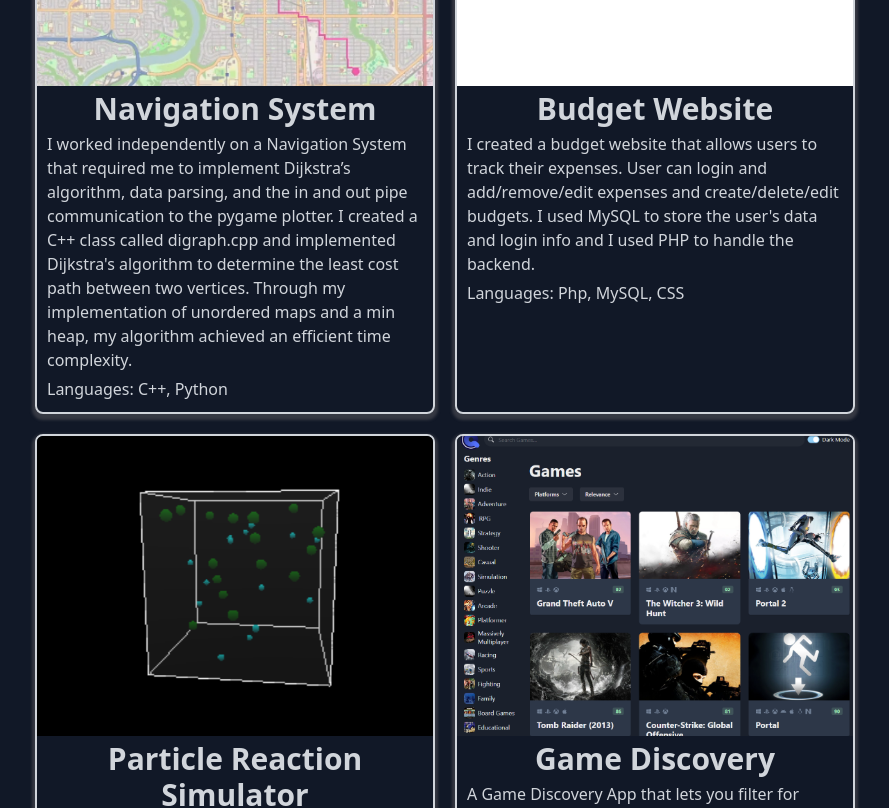
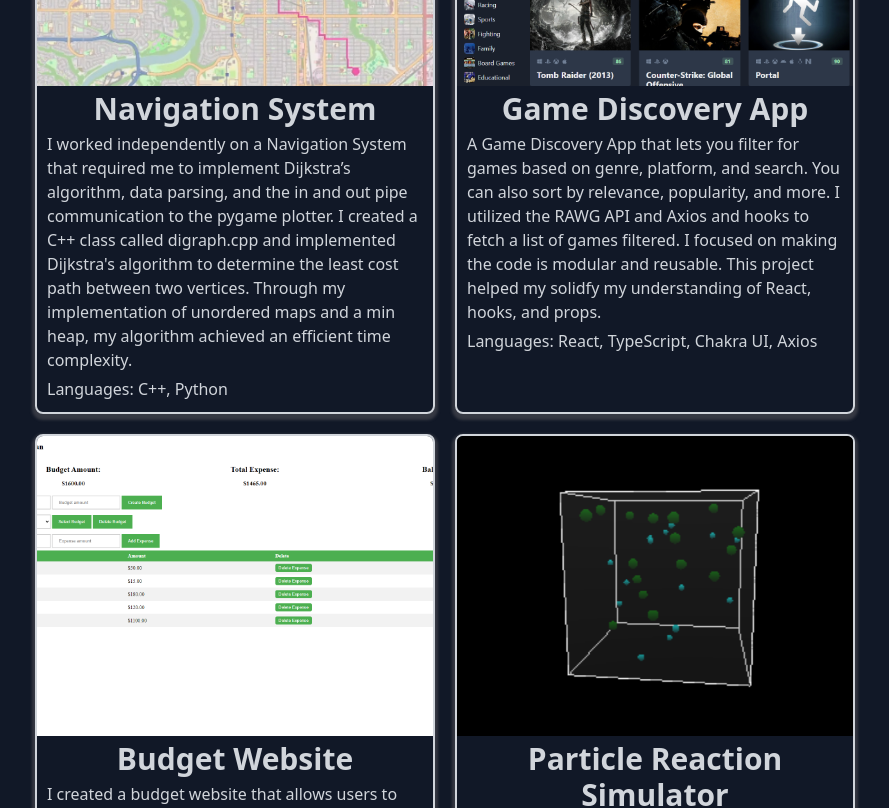
Before and after one commit to M4DF1R3/my-portfolio, a React (Create React App) app: page /projects in a window 1280 px wide. Shown: the part 380-1188 px from the top of the page, without its empty margins (195-1084 px from the left). Built offline with nearby package versions, Linux system fonts and the light colour scheme.

Commit message:
Added Project Links to GitHub

```diff
--- a/src/components/Projects/ProjectCard.js
+++ b/src/components/Projects/ProjectCard.js
@@ -1,10 +1,12 @@
 import React from "react";
 import "./Projects.scss";
 
-const ProjectCard = ({ imageSrc, title, description, languages }) => {
+const ProjectCard = ({ imageSrc, githubLink, title, description, languages }) => {
   return (
     <div className="project-card">
-      <img src={imageSrc} alt={title} />
+      <a href={githubLink} target="_blank" rel="noreferrer">
+        <img src={imageSrc} alt={title} />
+      </a>
       <div className="project-info">
         <h2 className="project-title">{title}</h2>
         <p className="project-description">{description}</p>
--- a/src/components/Projects/Projects.js
+++ b/src/components/Projects/Projects.js
@@ -12,27 +12,31 @@ const projects = [
   {
     title: "Navigation System",
     imageSrc: navSystem,
+    githubLink: "https://github.com/M4DF1R3/Navigation-System-CPP-Python",
     description: "I worked independently on a Navigation System that required me to implement Dijkstra’s algorithm, data parsing, and the in and out pipe communication to the pygame plotter. I created a C++ class called digraph.cpp and implemented Dijkstra's algorithm to determine the least cost path between two vertices. Through my implementation of unordered maps and a min heap, my algorithm achieved an efficient time complexity.",
     languages: ["C++", "Python"],
   },
   {
+    title: "Game Discovery App",
+    imageSrc: gameDiscovery,
+    githubLink: "https://github.com/M4DF1R3/game-discovery-app",
+    description: "A Game Discovery App that lets you filter for games based on genre, platform, and search. You can also sort by relevance, popularity, and more. I utilized the RAWG API and Axios and hooks to fetch a list of games filtered. I focused on making the code is modular and reusable. This project helped my solidfy my understanding of React, hooks, and props.",
+    languages: ["React", "TypeScript", "Chakra UI", "Axios"],
+  },
+  {
     title: "Budget Website",
     imageSrc: budget,
+    githubLink: "https://github.com/M4DF1R3/Budget-App-PHP",
     description: "I created a budget website that allows users to track their expenses. User can login and add/remove/edit expenses and create/delete/edit budgets. I used MySQL to store the user's data and login info and I used PHP to handle the backend.",
     languages: ["Php", "MySQL", "CSS"],
   },
   {
     title: "Particle Reaction Simulator",
     imageSrc: particle,
+    githubLink: "https://github.com/M4DF1R3/large-hackron-collider",
     description: "I collaborated with 4 other members at the 2023 HackED hackathon to produce a working model within 24 hours. We successfully simulated 3D elastic collisions between hundreds of particles and reacted to form a new particle utilizing Three.js. In addition, we added macroscopic properties such as temperature which can affect the velocity of each particle and the reaction speed.",
     languages: ["Three.js", "JavaScript", "HTML", "CSS"],
   },
-  {
-    title: "Game Discovery",
-    imageSrc: gameDiscovery,
-    description: "A Game Discovery App that lets you filter for games based on genre, platform, and search. You can also sort by relevance, popularity, and more. I utilized the RAWG API and Axios and hooks to fetch a list of games filtered. I focused on making the code is modular and reusable.",
-    languages: ["React", "Chakra UI", "Axios"],
-  }
 ];
 
 function Projects() {
@@ -44,8 +48,9 @@ function Projects() {
           {projects.map((project) => (
             <ProjectCard
               key={project.title}
+              imageSrc={project.imageSrc}
+              githubLink={project.githubLink}
               title={project.title}
-              imageSrc={project.imageSrc}
               description={project.description}
               languages={project.languages}
             />
```
